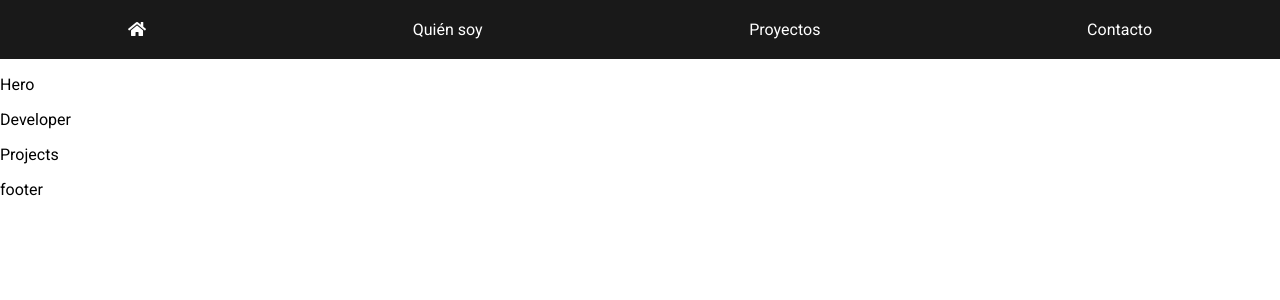
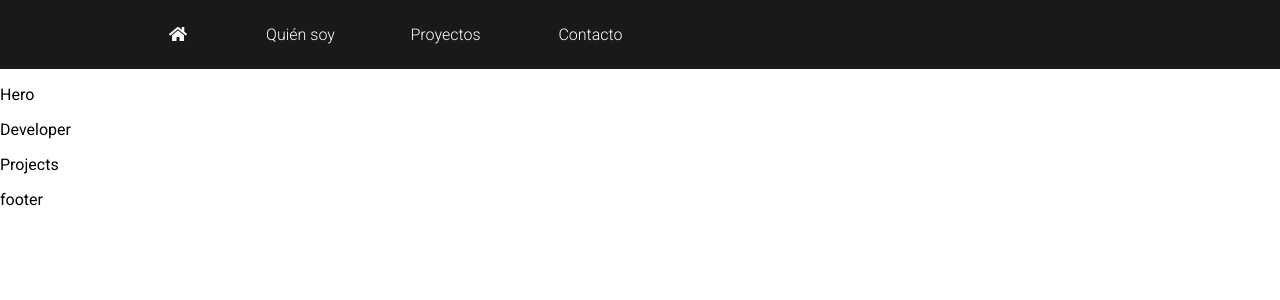
Before and after one commit to leireriel/leire-rico-portfolio, a React (Create React App) app: page / in a window 1280 px wide. Shown: the top 300 px of the page. Built offline with nearby package versions, Linux system fonts and the light colour scheme.

Commit message:
Finish header

```diff
--- a/public/index.html
+++ b/public/index.html
@@ -6,7 +6,7 @@
     <meta name="viewport" content="width=device-width, initial-scale=1" />
     <meta name="theme-color" content="#000000" />
     <link rel="manifest" href="%PUBLIC_URL%/manifest.json" />
-    <link href="https://fonts.googleapis.com/css?family=Roboto:300,400,700&display=swap" rel="stylesheet">
+    <link href="https://fonts.googleapis.com/css?family=Roboto:300,400,500,700&display=swap" rel="stylesheet">
     <link rel="stylesheet" href="https://use.fontawesome.com/releases/v5.8.2/css/all.css" integrity="sha384-oS3vJWv+0UjzBfQzYUhtDYW+Pj2yciDJxpsK1OYPAYjqT085Qq/1cq5FLXAZQ7Ay" crossorigin="anonymous">
     <title>Portfolio Leire Rico</title>
   </head>
--- a/src/App.js
+++ b/src/App.js
@@ -4,6 +4,7 @@ import Hero from './components/Hero';
 import Developer from './components/Developer';
 import Projects from './components/Projects';
 import Footer from './components/Footer';
+import { Switch, Route } from 'react-router-dom';
 import './App.scss';
 
 class App extends Component {
@@ -11,9 +12,11 @@ class App extends Component {
     return (
       <Fragment>
         <Header />
-        <Hero />
-        <Developer />
-        <Projects />
+        <main>
+          <Hero />
+          <Developer />
+          <Projects />
+        </main>
         <Footer />
       </Fragment>
     );
--- a/src/components/Footer/index.js
+++ b/src/components/Footer/index.js
@@ -4,7 +4,9 @@ class Footer extends Component {
   render() {
     return (
       <Fragment>
-        <p>footer</p>
+        <footer>
+          <p>footer</p>
+        </footer>
       </Fragment>
     );
   }
--- a/src/components/Header/Header.scss
+++ b/src/components/Header/Header.scss
@@ -2,6 +2,11 @@
 
 .nav__container {
   background-color: $colorSecundary;
+  font-weight: $fontWeight_light;
+  font-size: $fontSize_small;
+  @media all and (min-width: 450px) {
+    font-size: $fontSize_medium;
+  }
 }
 
 .nav__list {
@@ -11,18 +16,38 @@
   margin: 0;
   padding: 20px 10%;
   @media all and (min-width: 768px) {
-
-  }
-  @media all and (min-width: 1280px) {
-
+    justify-content: flex-start;
   }
 }
 
 .nav__item {
+  padding: 5px;
+  border-radius: 5px;
+  transition: background-color ease 1s;
+  &:hover {
+    background-color: $colorPrimary;
+    .nav__link {
+      font-weight: $fontWeight_medium;
+      color: $colorOrange;
+    }
+  }
+  @media all and (min-width: 768px) {
+    margin: 0 30px;
+  }
+}
 
+.nav__item--icon {
+  width: 30px;
+  text-align: center;
+}
+
+.nav__item--text {
+  width: 75px;
+  text-align: center;
 }
 
 .nav__link {
   text-decoration: none;
   color: $colorPrimary;
+  transition: color ease 1s;
 }
--- a/src/components/Header/index.js
+++ b/src/components/Header/index.js
@@ -4,24 +4,26 @@ import './Header.scss';
 class Header extends Component {
   render() {
     return (
+      <header>
         <nav className="nav__container">
           <ol className="nav__list">
-          <li className="nav__item">
+            <li className="nav__item nav__item--icon">
               <a href="/html/" className="nav__link">
                 <i className="fas fa-home"></i>
               </a>
             </li>
-          <li className="nav__item">
+            <li className="nav__item nav__item--text">
               <a href="#..." className="nav__link">Quién soy</a>
             </li>
-          <li className="nav__item">
+            <li className="nav__item nav__item--text">
               <a href="#..." className="nav__link">Proyectos</a>
             </li>
-          <li className="nav__item">
+            <li className="nav__item nav__item--text">
               <a href="#..." className="nav__link">Contacto</a>
             </li>
           </ol>
         </nav>
+      </header>
     );
   }
 }
--- a/src/index.js
+++ b/src/index.js
@@ -1,5 +1,11 @@
 import React from 'react';
 import ReactDOM from 'react-dom';
 import App from './App';
+import { HashRouter } from 'react-router-dom';
 
-ReactDOM.render(<App />, document.getElementById('root'));
+ReactDOM.render(
+  <HashRouter>
+    <App />
+  </HashRouter>,
+  document.getElementById('root')
+);
--- a/src/styles/core/_variables.scss
+++ b/src/styles/core/_variables.scss
@@ -2,8 +2,20 @@
 $colorPrimary: #fff;
 $colorSecundary: #191919;
 
+$colorOrange: orangered;
+$colorYellow: yellow;
+$colorLime: lime;
+$colorBlue: skyblue;
+$colorPurple: purple;
+
 //Typography
 $fontFamily: 'Roboto', sans-serif;
+
 $fontWeight_light: 300;
 $fontWeight_regular: 400;
+$fontWeight_medium: 500;
 $fontWeight_bold: 700;
+
+$fontSize_small: 14px;
+$fontSize_medium: 16px;
+$fontSize_title: 18px;
```
Lines whose indentation alone changed are shown as unchanged.
